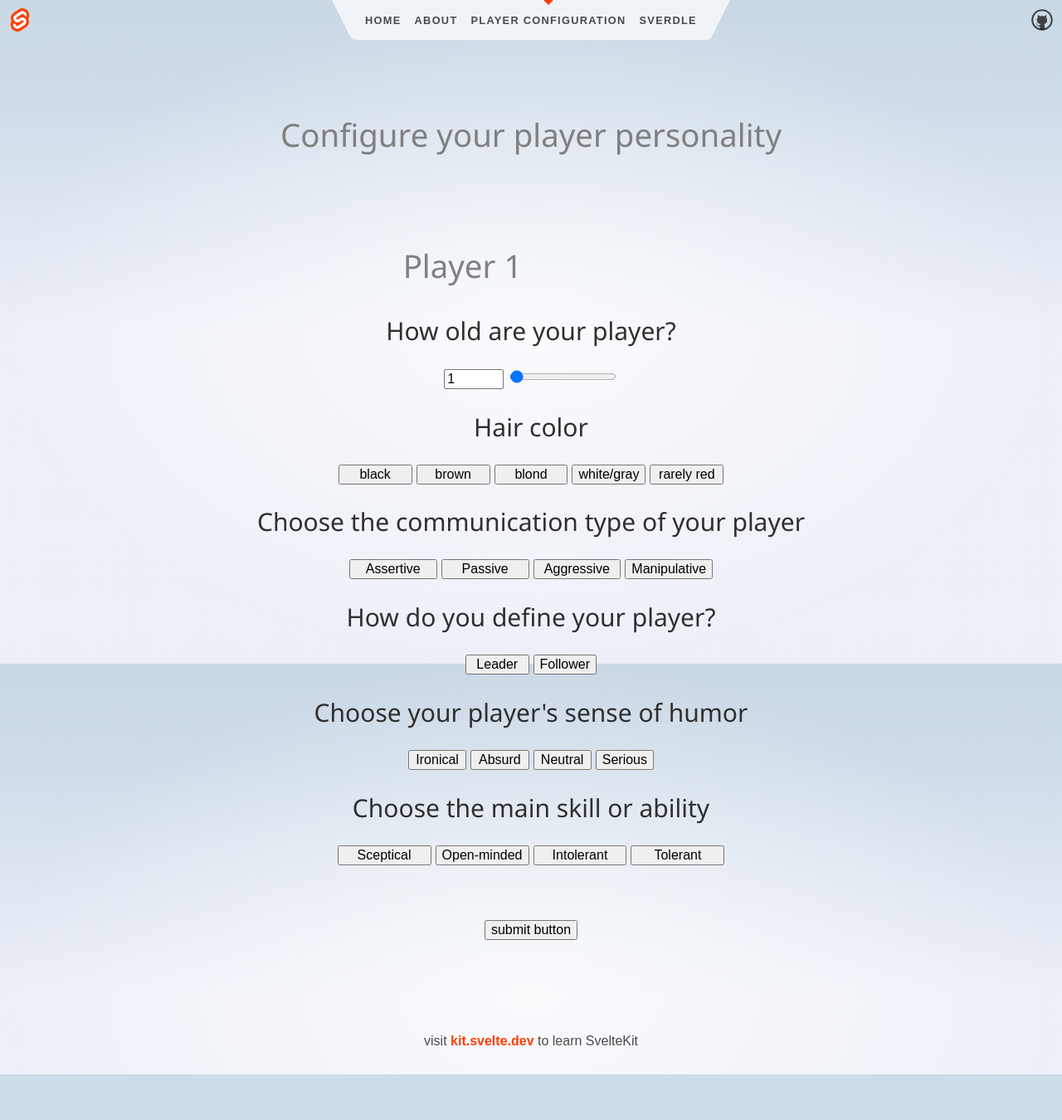
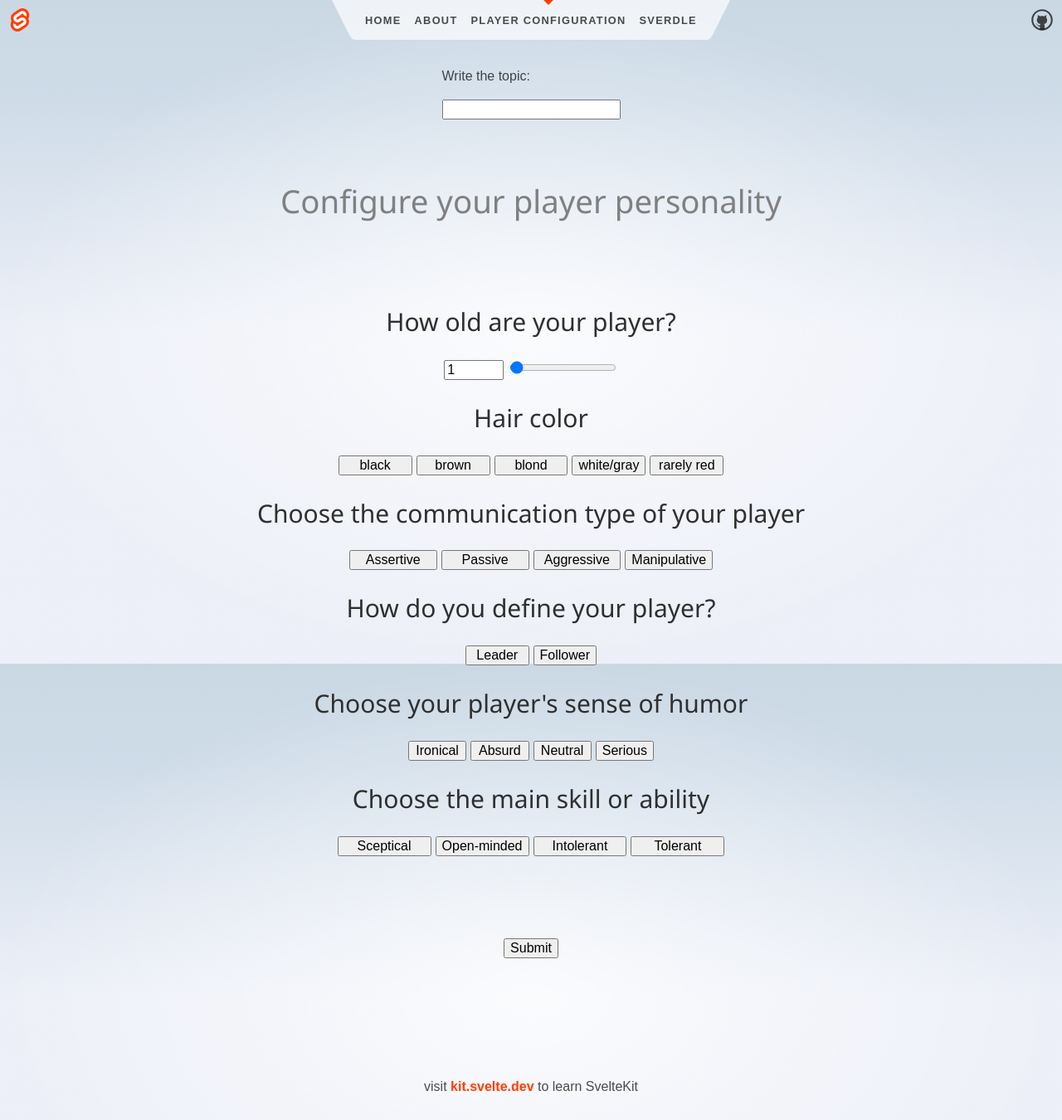
Before and after one commit to crowd-media/3.14159_week25, a SvelteKit app in the folder frontend/: page /playerconfig in a window 1280 px wide. Shown: the whole page at 83% size. Before the commit the page ends 1295 px from the top, so only its background shows below. Built offline with nearby package versions, Linux system fonts and the light colour scheme.

Commit message:
form with object convert to the right json

```diff
--- a/frontend/src/routes/playerconfig/+page.svelte
+++ b/frontend/src/routes/playerconfig/+page.svelte
@@ -8,7 +8,6 @@
 	import PlayerDescription from "./PlayerDescription.svelte";
 
 	let player1_info={
-		player_id:"1",
         age:1,
 		hair_color:"",
         energy:"",
@@ -16,52 +15,91 @@
         aptitude:"",
         humor:""
     };
-	let player2_info={
-		player_id:"2",
-        age:1,
-		hair_color:"",
-        energy:"",
-        role: "",
-        aptitude:"",
-        humor:""
-    }
-	let json_post={
-		topic: "Baseball",
-		word_limit: 50,
+	let body_config={
+		topic:"",
+		word_limit:50,
 		first_agent:{
-			name: "Bori",
-			characteristics: ["age=14","hair=blond","mood=aggressive,emotional,hurting,boring"]
+			name: "",
+			characteristics:[]
 		},
 		second_agent:{
-			name: "Momo",
-			characteristics: ["age=4","hair=ginger","mood=calm,emotional,hurting,boring"]
+			name: "",
+			characteristics:[]
 		}
-    }
+
+
+	}
+	var raw = JSON.stringify({
+		"topic": "Who is the better one of us",
+		"word_limit": 50,
+		"first_agent": {
+			"name": "Juju",
+			"characteristics": [
+			"age = 27",
+			"humor=serious",
+			"mood=sweet,emotional,loving,hungry,perfect,analytic,open-minded"
+			]
+		},
+		"second_agent": {
+			"name": "Momo",
+			"characteristics": [
+			"age = 30",
+			"hair=brown",
+			"eyecolor=brown",
+			"mood=emotional, not balanced, hateful"
+			]
+		}
+		});
 
 	async function handleSubmit() {
+		console.log(raw)
+		body_config.first_agent.name=player1_info.player_name
+		let characteristics= Object.keys(player1_info).map(key => `${key}=${player1_info[key]}`);
+		body_config.first_agent.characteristics = characteristics
 
-		JSON.stringify(json_post)
-		console.log(JSON.stringify([player1_info,player2_info]))
+		console.log(body_config)
+		const response = await fetch("http://localhost:8000/configuration/holi", {
+					"headers": {
+						"accept": "application/json",
+						"accept-language": "en-US,en;q=0.9",
+						"sec-ch-ua": "\"Not_A Brand\";v=\"8\", \"Chromium\";v=\"120\", \"Microsoft Edge\";v=\"120\"",
+						"sec-ch-ua-mobile": "?1",
+						"sec-ch-ua-platform": "\"Android\"",
+						"sec-fetch-dest": "empty",
+						"sec-fetch-mode": "cors",
+						"sec-fetch-site": "same-origin"
+					},
+					"referrer": "http://localhost:8000/docs",
+					"referrerPolicy": "strict-origin-when-cross-origin",
+					"body": null,
+					"method": "GET",
+					"mode": "cors",
+					"credentials": "omit"
+					});
+		console.log(response)
+		const respiri = await response.json()
+
 	}
 
 </script>
 
 
 <section>
+
+	<div class=topic>
+		<p>Write the topic: </p>
+		<input bind:value={body_config.topic} />
+	</div>
 	<h1>
 		<p>Configure your player personality</p>
 	</h1>
-	<form on:submit={handleSubmit}>
+	<PlayerDescription bind:player_info={player1_info}/>
 
-
-	<h1>
-		Player {player1_info.player_id}
-	</h1>
-	<PlayerDescription bind:player_info={player1_info}/>
 	<div class='button-submit'>
-		<input type="submit" name="submit" value="submit button" />
+		<button on:click={handleSubmit}>
+			Submit
+		</button>
 	</div>
-	</form>
 
 
 </section>
--- a/frontend/src/routes/playerconfig/Energy.svelte
+++ b/frontend/src/routes/playerconfig/Energy.svelte
@@ -1,7 +1,6 @@
 <script>
 	const energy_list = ['Assertive', 'Passive', 'Aggressive', 'Manipulative'];
 	export let selected = energy_list[0];
-	$: console.log(selected)
 </script>
 
 
--- a/frontend/src/routes/playerconfig/PlayerDescription.svelte
+++ b/frontend/src/routes/playerconfig/PlayerDescription.svelte
@@ -7,7 +7,6 @@
     import HairColor from './HairColor.svelte';
 
     export let player_info={
-        player_id:"",
         age:1,
         hair_color:"",
         energy:"",
```
